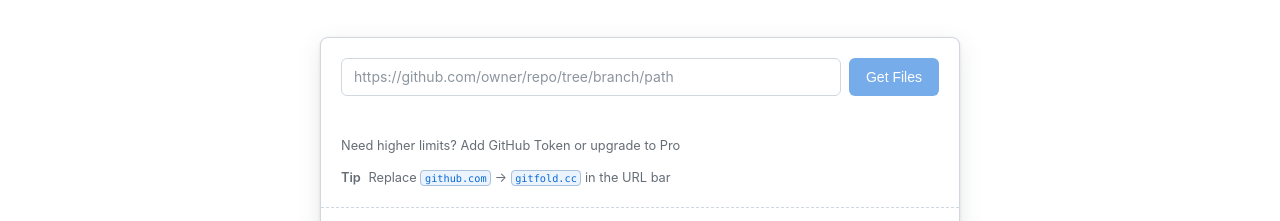
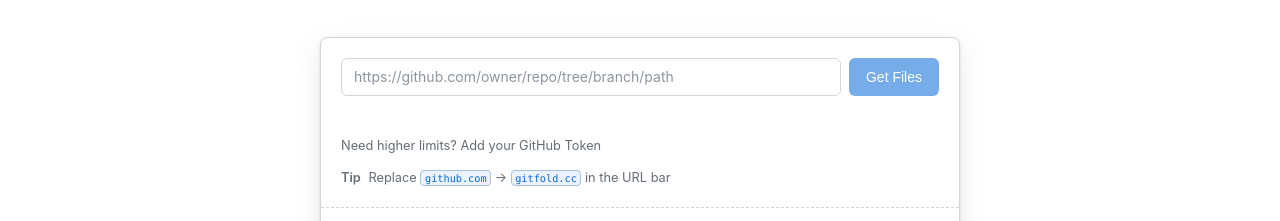
Before and after one commit to chrisye96/gitfold, a website: page web/index.html in a window 1280 px wide. Shown: the part 265-486 px from the top of the page. Drawn offline with Linux system fonts and the light colour scheme; no server answers.

Commit message:
remove pro upgrade hint

```diff
--- a/web/index.html
+++ b/web/index.html
@@ -147,7 +147,7 @@
                 aria-expanded="false"
                 aria-controls="token-panel"
                 data-i18n="token.toggle">
-          Need higher limits? Add GitHub Token or upgrade to Pro
+          Need higher limits? Add your GitHub Token
         </button>
         <div id="token-panel" class="token-panel" hidden>
           <div class="token-input-row">
--- a/web/js/i18n.js
+++ b/web/js/i18n.js
@@ -32,7 +32,7 @@ const locales = {
     'btn.downloading': 'Downloading…',
 
     // ── Token panel ───────────────────────────────────────────────────
-    'token.toggle': 'Need higher limits? Add GitHub Token or upgrade to Pro',
+    'token.toggle': 'Need higher limits? Add your GitHub Token',
     'token.placeholder': 'ghp_xxxxxxxxxxxx  (optional)',
     'token.clear': 'Clear saved token',
     'token.hint': 'Increases rate limit to 5,000 req/hour. Stored in your browser only.',
```
